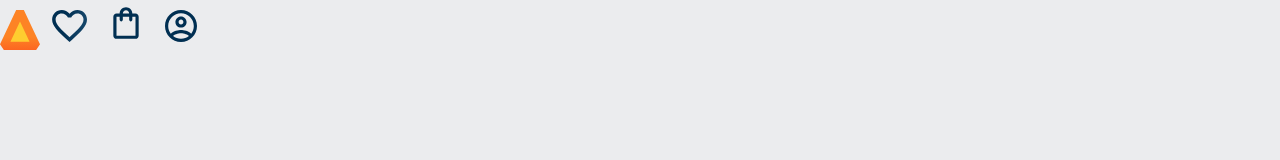
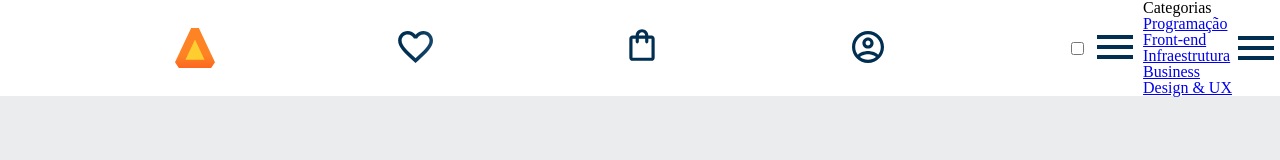
Before and after one commit to renan07y/3-trimestre, a plain HTML site: page r/r/index.html in a window 1280 px wide. Drawn offline with Linux system fonts and the light colour scheme.

Commit message:
Add files via upload

```diff
--- a/r/r/index.html
+++ b/r/r/index.html
@@ -4,17 +4,43 @@
     <meta charset="UTF-8">
     <meta http-equiv="X-UA-Compatible" content="IE=edge">
     <meta name="viewport" content="width=device-width, initial-scale=1.0">
-    <title>Document</title>
+    <title>AluraBooks</title>
     <link rel="stylesheet" href="reset.css">
     <link rel="stylesheet" href="style.css">
 </head>
 <body>
     <header class="cabeçalho">
-        <span class="cabeçalho__menu-hamburguer"></span>
+        <span class="cabeçalho_menu-hamburguer"></span>
         <img src="img/Logo.svg" alt="Logo da AluraBooks">
         <a href="#"><img src="img/Favoritos.svg"></a>
         <a href="#"><img src="img/Compras.svg"></a>
         <a href="#"><img src="img/Usuário.svg"></a>
-    </header>
+        <div class="container">
+            <input type="checkbox" id="menu" class="container__botao" />
+            <label for="menu">
+              <span class="cabeçalho__menu-hamburguer container__imagem"></span>
+            </label>
+            <ul class="lista-menu">
+                <li class="lista-menu__titulo">Categorias</li>
+                <li class="lista-menu__item">
+                  <a href="#" class="lista-menu__link">Programação</a>
+                </li>
+                <li class="lista-menu__item">
+                  <a href="#" class="lista-menu__link">Front-end</a>
+                </li>
+                <li class="lista-menu__item">
+                  <a href="#" class="lista-menu__link">Infraestrutura</a>
+                </li>
+                <li class="lista-menu__item">
+                  <a href="#" class="lista-menu__link">Business</a>
+                </li>
+                <li class="lista-menu__item">
+                  <a href="#" class="lista-menu__link">Design & UX</a>
+                </li>
+            </ul>
+            <img src="img/Menu.svg" alt="Logo da AluraBooks" class="container__botao">
+          </div>
+
+</header>
 </body>
 </html>
--- a/r/r/style.css
+++ b/r/r/style.css
@@ -1,9 +1,10 @@
+@import url("styles/header.css");
+
 :root {
     --cor-de-fundo: #EBECEE;
+    --branco: #FFFFFF;
 }
+
 body {
     background-color: var(--cor-de-fundo);
 }
-h1 {
-    background-color: white;
-}
--- /dev/null
+++ b/r/r/styles/header.css
@@ -0,0 +1,25 @@
+.cabeçalho__menu-hamburguer {
+    width: 24px;
+    height: 24px;
+    display: inline-block;
+    background-image: url("../img/Menu.svg");
+    background-repeat: no-repeat;
+    background-position: center;
+}
+
+.cabeçalho {
+    background-color: var(--branco);
+    display: flex;
+    justify-content: space-between;
+    align-items: center;
+    position: relative;
+}
+
+.container {
+    display: flex;
+    align-items: center;
+}
+
+.container__imagem {
+    padding: 1em;
+}
```
